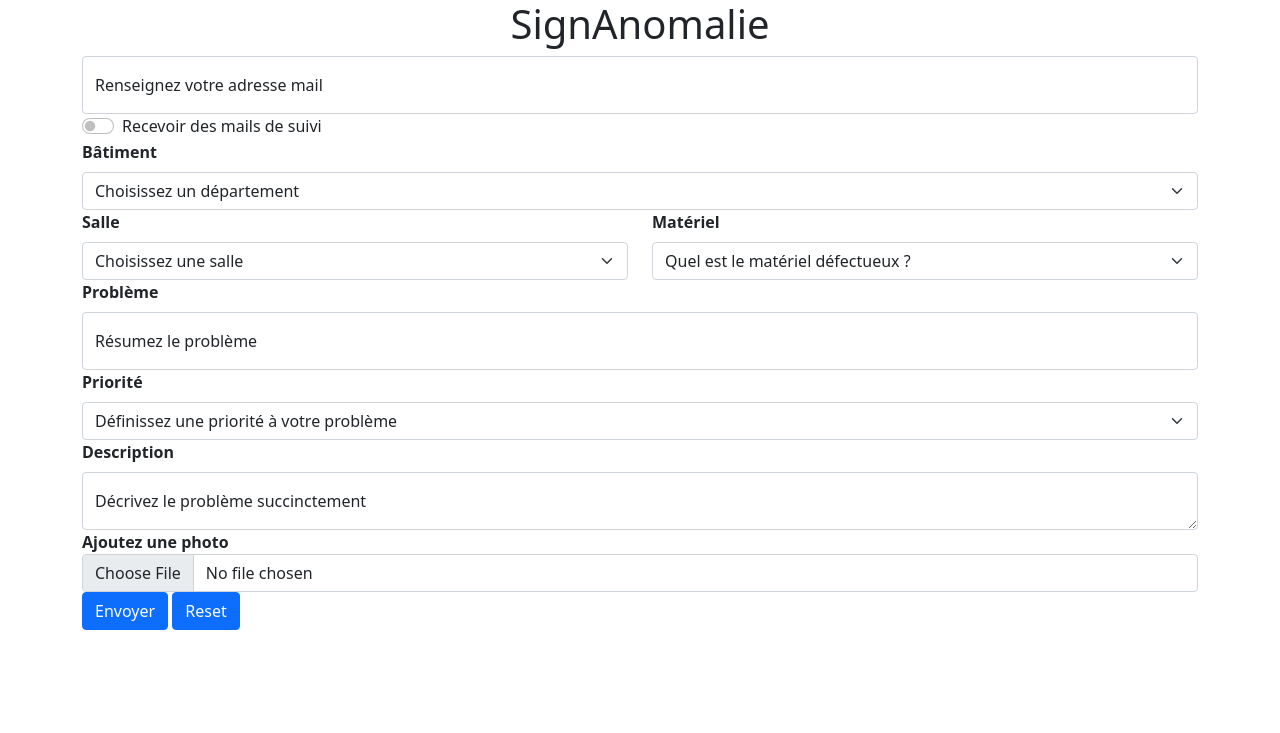
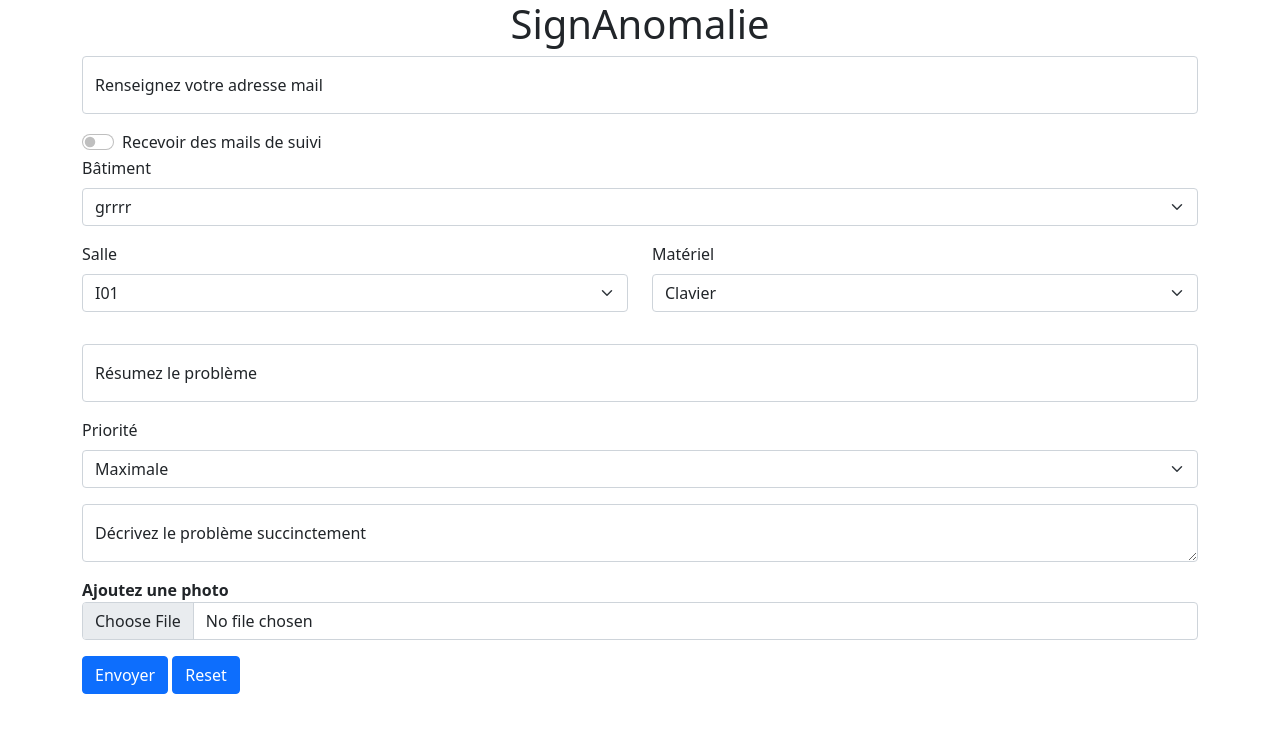
Before and after one commit to Baptiste1802/signanomalie, a Flask app: page / in a window 1280 px wide. Shown: the top 733 px of the page. Run offline with Flask 2, Linux system fonts and the light colour scheme; parts of the project's set-up code (start-up, migrations or seed data) failed here and were passed over.

Commit message:
ajout script js et modifications champs

```diff
--- a/signanomalie/templates/home.html
+++ b/signanomalie/templates/home.html
@@ -8,84 +8,52 @@
         <form action="" method="POST" class="needs-validation" novalidate>
             {{ form.hidden_tag() }}
 
-            <div class="mail">
-                <div class="form-floating">
-                    {{ form.mail(class_="form-control") }}
-                    {{ form.mail.label(class_="form-label") }}
-                </div>
+            <div class="form-floating mb-3">
+                {{ form.mail(class_="form-control") }}
+                {{ form.mail.label(class_="form-label") }}
             </div>
 
-            <div class="active">
-                <div class="form-check form-switch">
-                    {{ form.mailDeSuivi(class_="form-check-input") }}
-                    {{ form.mailDeSuivi.label(class_="form-check-label") }}
-                </div>
+            <div class="form-check form-switch">
+                {{ form.mailDeSuivi(class_="form-check-input") }}
+                {{ form.mailDeSuivi.label(class_="form-check-label") }}
             </div>
 
-            <div class="bat">
-                <label for="batiment" class="form-label"><strong>Bâtiment</strong></label>
-                <select class="form-select" id="batiment" required>
-                    <option value="" disabled selected hidden>Choisissez un département</option>
-                    {% for choice in choicesbat %}
-                    <option>{{ choice }}</option>
-                    {% endfor %}
-                </select>
+            <div class="mb-3">
+                {{ form.batiment.label(class_="form-label") }}
+                {{ form.batiment(class_="form-select") }}
             </div>
 
-            <div class="SalleMateriel">
+            <div class="mb-3">
                 <div class="row">
-                    <div class="col">
-                        <label for="salle" class="form-label"><strong>Salle</strong></label>
-                        <select class="form-select" id="salle" required>
-                            <option value="" disabled selected hidden>Choisissez une salle</option>
-                            {% for choice in choicesSalleInfo %}
-                            <option>{{ choice }}</option>
-                            {% endfor %}
-                        </select>
+                    <div class="col mb-3">
+                        {{ form.salle.label(class_="form-label") }}
+                        {{ form.salle(class_="form-select") }}
                     </div>
 
-                    <div class="col">
-                        <label for="materiel" class="form-label"><strong>Matériel</strong></label>
-                        <select class="form-select" id="materiel" required>
-                            <option value="" disabled selected hidden>Quel est le matériel défectueux ?</option>
-                            {% for choice in choicesMateriel %}
-                            <option>{{ choice }}</option>
-                            {% endfor %}
-                        </select>
+                    <div class="col mb-3">
+                        {{ form.materiel.label(class_="form-label") }}
+                        {{ form.materiel(class_="form-select")}}
                     </div>
                 </div>
             </div>
 
+            <div class="form-floating mb-3">
+                {{ form.probleme(class_="form-control") }}
+                {{ form.probleme.label(class_="form-label") }}
+            </div>
 
-            <div class="pb">
-                <label for="probleme" class="form-label"><strong>Problème</strong></label>
-                <div class="form-floating">
-                    {{ form.probleme(class_="form-control") }}
-                    {{ form.probleme.label(class_="form-label") }}
-                </div>
+            <div class="mb-3">
+                {{ form.priorite.label(class_="form-label")}}
+                {{ form.priorite(class_="form-select")}}
+            </div>
+
+            <div class="form-floating mb-3">
+                {{ form.desc(class_="form-control") }}
+                {{ form.desc.label(class_="form-label") }}
             </div>
 
 
-            <div class="prio">
-                <label for="priorite" class="form-label"><strong>Priorité</strong></label>
-                <select class="form-select" id="priorite" required>
-                    <option value="" disabled selected hidden>Définissez une priorité à votre problème</option>
-                    {% for choice in choicesPriorite %}
-                    <option>{{ choice }}</option>
-                    {% endfor %}
-                </select>
-            </div>
-
-            <div class="description">
-                <label for="desc" class="form-label"><strong>Description</strong></label>
-                <div class="form-floating">
-                    {{ form.desc(class_="form-control") }}
-                    {{ form.desc.label(class_="form-label") }}
-                </div>
-            </div>
-
-
-            <div class="centre">
+            <div class="mb-3">
                 <label for="formFile" class="ajoutphoto"><strong>Ajoutez une photo</strong></label>
                 <input class="form-control" type="file" id="formFile">
             </div>
@@ -97,6 +65,57 @@
             </div>
 
         </form>
+
+        <script>
+            let batiment_select = document.getElementById("batiment");
+            let salle_select = document.getElementById("salle");
+            let materiel_select = document.getElementById("materiel");
+
+            batiment_select.onchange = async function(){
+                try
+                {
+                    batiment = batiment_select.value;
+                    const response = await fetch("/api/get/locations/" + batiment);
+                    console.log(response.status)
+                    if (!response.ok){
+                        throw new Error(response.text)
+                    }
+                    const salles = await response.json();
+                    let optionHTML = "";
+                    for (let id in salles){
+                        optionHTML += '<option value="' + id + '">' + salles[id] + '</option>';
+                    }
+                    salle_select.innerHTML = optionHTML;
+                }
+                catch (error)
+                {
+                    console.error(error)
+                }
+            }
+
+            salle_select.onchange = async function(){
+                try
+                {
+                    salle = salle_select.value;
+                    const response = await fetch("/api/get/computers/" + salle);
+                    console.log(response.status)
+                    if (!response.ok){
+                        throw new Error(response.text)
+                    }
+                    const computers = await response.json();
+                    let optionHTML = "";
+                    for (let id in computers){
+                        optionHTML += '<option value="' + id + '">' + computers[id] + '</option>';
+                    }
+                    materiel_select.innerHTML = optionHTML;
+                }
+                catch (error)
+                {
+                    console.error(error)
+                }
+            }
+
+        </script>
     </div>
 
 </body>
```
